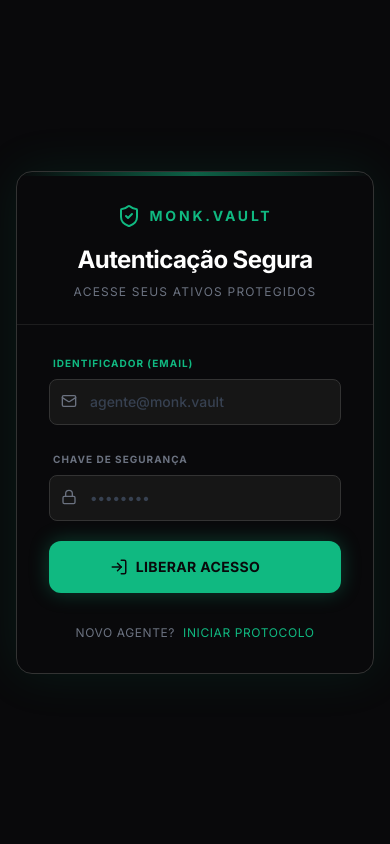
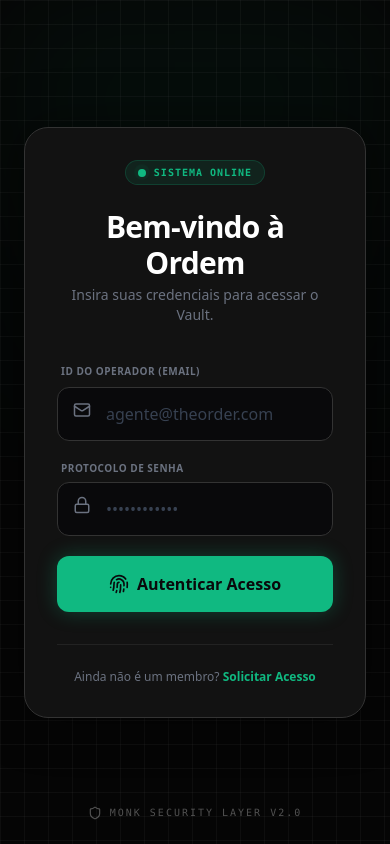
Before and after one commit to Riiiiiiik/finance-tracker, a Next.js app: page /login in a window 390 px wide. Built offline with nearby package versions, Linux system fonts and the light colour scheme.

Commit message:
feat: login redesign and mobile ui fixes

```diff
--- a/app/dashboard/page.tsx
+++ b/app/dashboard/page.tsx
@@ -287,7 +287,7 @@ export default function DashboardPage() {
     if (loading) return <div className="p-8 text-center animate-pulse text-muted-foreground">Iniciando protocolo...</div>;
 
     return (
-        <div className="min-h-screen pb-24 max-w-md mx-auto bg-background selection:bg-emerald-500/30">
+        <div className="min-h-screen pb-16 max-w-md mx-auto bg-background selection:bg-emerald-500/30">
             {/* THE HEADER: IDENTITY */}
             <header className="flex justify-between items-center p-6 bg-transparent">
                 <div className="flex items-center gap-3">
--- a/app/login/page.tsx
+++ b/app/login/page.tsx
@@ -4,19 +4,19 @@ import { useState } from 'react';
 import { supabase } from '@/lib/supabase';
 import { useRouter } from 'next/navigation';
 import Link from 'next/link';
-import { ShieldCheck, Mail, Lock, LogIn, ArrowRight } from 'lucide-react';
+import { Mail, Lock, Loader2, Fingerprint, Shield, AlertCircle } from 'lucide-react';
 import { motion } from 'framer-motion';
 
 export default function LoginPage() {
     const router = useRouter();
     const [email, setEmail] = useState('');
     const [password, setPassword] = useState('');
-    const [loading, setLoading] = useState(false);
+    const [isLoading, setIsLoading] = useState(false);
     const [error, setError] = useState('');
 
     const handleLogin = async (e: React.FormEvent) => {
         e.preventDefault();
-        setLoading(true);
+        setIsLoading(true);
         setError('');
 
         try {
@@ -27,7 +27,7 @@ export default function LoginPage() {
 
             if (error) {
                 if (error.message.includes('Invalid login credentials')) {
-                    throw new Error('Credenciais inválidas.');
+                    throw new Error('Credenciais de acesso inválidas.');
                 }
                 if (error.message.includes('Email not confirmed')) {
                     router.push(`/verify?email=${encodeURIComponent(email)}`);
@@ -40,97 +40,128 @@ export default function LoginPage() {
             router.refresh();
         } catch (err: any) {
             setError(err.message);
-        } finally {
-            setLoading(false);
+            setIsLoading(false);
         }
     };
 
     return (
-        <div className="min-h-screen flex items-center justify-center p-4 bg-[#09090B]">
+        <div className="min-h-screen bg-[#050505] flex items-center justify-center p-6 relative overflow-hidden font-sans">
+
+            {/* 1. Background Tático */}
+            <div className="absolute inset-0 bg-[linear-gradient(to_right,#80808012_1px,transparent_1px),linear-gradient(to_bottom,#80808012_1px,transparent_1px)] bg-[size:24px_24px]"></div>
+
+            {/* Efeito de Luz "Spotlight" no topo */}
+            <div className="absolute top-0 left-1/2 -translate-x-1/2 w-full h-[500px] bg-gradient-to-b from-[#10B981]/10 to-transparent opacity-60 pointer-events-none blur-3xl"></div>
+
+            {/* 2. O TERMINAL DE ACESSO */}
             <motion.div
                 initial={{ opacity: 0, scale: 0.95 }}
                 animate={{ opacity: 1, scale: 1 }}
-                className="w-full max-w-md bg-[#09090B] border border-[#333] shadow-[0_0_50px_rgba(16,185,129,0.1)] rounded-2xl overflow-hidden relative"
+                transition={{ duration: 0.5 }}
+                className="w-full max-w-md bg-[#121212] border border-[#333] rounded-3xl p-8 relative z-10 shadow-[0_0_50px_rgba(0,0,0,0.5)] backdrop-blur-xl"
             >
-                {/* Decorative Elements */}
-                <div className="absolute top-0 left-0 w-full h-1 bg-gradient-to-r from-transparent via-[#10B981] to-transparent opacity-50"></div>
+
+                {/* Status do Sistema (Badge) */}
+                <div className="flex justify-center mb-6">
+                    <div className="bg-[#10B981]/10 border border-[#10B981]/20 px-3 py-1 rounded-full flex items-center gap-2">
+                        <span className="relative flex h-2 w-2">
+                            <span className="animate-ping absolute inline-flex h-full w-full rounded-full bg-[#10B981] opacity-75"></span>
+                            <span className="relative inline-flex rounded-full h-2 w-2 bg-[#10B981]"></span>
+                        </span>
+                        <span className="text-[10px] text-[#10B981] font-mono font-bold tracking-widest uppercase">
+                            Sistema Online
+                        </span>
+                    </div>
+                </div>
 
                 {/* Header */}
-                <div className="p-8 pb-6 border-b border-[#333]/50">
-                    <div className="flex items-center justify-center gap-2 mb-4">
-                        <ShieldCheck size={24} className="text-[#10B981]" />
-                        <span className="text-[#10B981] font-bold text-sm uppercase tracking-[0.2em]">Monk.Vault</span>
-                    </div>
-                    <h1 className="text-2xl font-bold text-center text-white tracking-tight">Autenticação Segura</h1>
-                    <p className="text-gray-500 text-center text-xs uppercase tracking-widest mt-2">Acesse seus ativos protegidos</p>
+                <div className="text-center mb-8">
+                    <h1 className="text-3xl font-bold text-white tracking-tight mb-1">Bem-vindo à Ordem</h1>
+                    <p className="text-gray-500 text-sm">Insira suas credenciais para acessar o Vault.</p>
                 </div>
 
-                <div className="p-8 pt-6">
+                {/* Formulário */}
                 <form onSubmit={handleLogin} className="space-y-5">
+
                     {error && (
-                            <div className="p-3 bg-red-500/10 border border-red-500/20 rounded-lg text-red-500 text-xs font-mono">
-                                <span className="font-bold">ACESSO NEGADO:</span> {error}
+                        <div className="p-3 bg-red-500/10 border border-red-500/20 rounded-xl text-red-500 text-xs font-mono flex items-center gap-2">
+                            <AlertCircle size={16} />
+                            <span>{error}</span>
                         </div>
                     )}
 
+                    {/* Email */}
                     <div className="space-y-1.5">
-                            <label className="text-[10px] text-[#10B981] font-bold uppercase tracking-widest pl-1">Identificador (Email)</label>
-                            <div className="relative">
-                                <Mail size={16} className="absolute left-3 top-3.5 text-gray-500" />
+                        <label className="text-[10px] text-gray-500 font-bold uppercase tracking-wider ml-1">ID do Operador (Email)</label>
+                        <div className="relative group">
+                            <Mail size={18} className="absolute left-4 top-3.5 text-gray-500 group-focus-within:text-[#10B981] transition-colors" />
                             <input
                                 type="email"
                                 value={email}
                                 onChange={(e) => setEmail(e.target.value)}
-                                    placeholder="agente@monk.vault"
-                                    className="w-full bg-[#161616] border border-[#333] text-white rounded-lg p-3 pl-10 focus:border-[#10B981] focus:outline-none transition-all placeholder:text-gray-700 text-sm font-medium"
+                                placeholder="agente@theorder.com"
+                                className="w-full bg-[#09090B] border border-[#333] text-white rounded-xl py-3.5 pl-12 pr-4 focus:border-[#10B981] focus:outline-none focus:shadow-[0_0_15px_rgba(16,185,129,0.1)] transition-all placeholder:text-gray-700 font-medium"
                                 required
                             />
                         </div>
                     </div>
 
+                    {/* Senha */}
                     <div className="space-y-1.5">
-                            <label className="text-[10px] text-gray-500 font-bold uppercase tracking-widest pl-1">Chave de Segurança</label>
-                            <div className="relative">
-                                <Lock size={16} className="absolute left-3 top-3.5 text-gray-500" />
+                        <div className="flex justify-between items-center ml-1">
+                            <label className="text-[10px] text-gray-500 font-bold uppercase tracking-wider">Protocolo de Senha</label>
+
+                        </div>
+                        <div className="relative group">
+                            <Lock size={18} className="absolute left-4 top-3.5 text-gray-500 group-focus-within:text-[#10B981] transition-colors" />
                             <input
                                 type="password"
                                 value={password}
                                 onChange={(e) => setPassword(e.target.value)}
-                                    placeholder="••••••••"
-                                    className="w-full bg-[#161616] border border-[#333] text-white rounded-lg p-3 pl-10 focus:border-[#10B981] focus:outline-none transition-all placeholder:text-gray-700 text-sm font-medium"
+                                placeholder="••••••••••••"
+                                className="w-full bg-[#09090B] border border-[#333] text-white rounded-xl py-3.5 pl-12 pr-4 focus:border-[#10B981] focus:outline-none focus:shadow-[0_0_15px_rgba(16,185,129,0.1)] transition-all placeholder:text-gray-700"
                                 required
                             />
                         </div>
                     </div>
 
+                    {/* Botão de Ação */}
                     <button
                         type="submit"
-                            disabled={loading}
-                            className="w-full py-4 rounded-xl bg-[#10B981] hover:bg-[#0fa372] text-[#09090B] font-bold text-sm uppercase tracking-wide shadow-[0_0_20px_rgba(16,185,129,0.3)] transition-all flex items-center justify-center gap-2 hover:scale-[1.02] active:scale-[0.98] disabled:opacity-50 disabled:cursor-not-allowed group"
+                        disabled={isLoading}
+                        className="w-full bg-[#10B981] hover:bg-[#0fa372] text-[#09090B] font-bold py-4 rounded-xl shadow-[0_0_20px_rgba(16,185,129,0.3)] transition-all transform active:scale-[0.98] flex items-center justify-center gap-2 mt-4 disabled:opacity-50 disabled:cursor-not-allowed"
                     >
-                            {loading ? (
-                                'Verificando...'
+                        {isLoading ? (
+                            <Loader2 size={20} className="animate-spin" />
                         ) : (
                             <>
-                                    <LogIn size={18} />
-                                    Liberar Acesso
-                                    <ArrowRight size={16} className="opacity-0 group-hover:opacity-100 transition-opacity -ml-1" />
+                                <Fingerprint size={20} /> Autenticar Acesso
                             </>
                         )}
                     </button>
+
                 </form>
 
-                    <div className="mt-8 text-center">
-                        <Link
-                            href="/register"
-                            className="text-gray-500 hover:text-[#10B981] text-xs uppercase tracking-wider transition-colors flex items-center justify-center gap-2 group"
-                        >
-                            Novo Agente?
-                            <span className="text-[#10B981] group-hover:underline">Iniciar Protocolo</span>
+                {/* Footer Link */}
+                <div className="mt-8 text-center border-t border-[#222] pt-6">
+                    <p className="text-xs text-gray-500">
+                        Ainda não é um membro?{' '}
+                        <Link href="/register" className="text-[#10B981] font-bold hover:underline transition-colors">
+                            Solicitar Acesso
                         </Link>
+                    </p>
                 </div>
+
+            </motion.div>
+
+            {/* Marca D'água */}
+            <div className="absolute bottom-6 flex items-center gap-2 opacity-30">
+                <Shield size={14} className="text-white" />
+                <span className="text-[10px] text-white font-mono tracking-[0.2em] uppercase">
+                    Monk Security Layer v2.0
+                </span>
             </div>
-            </motion.div>
+
         </div>
     );
 }
```
Also changed, not shown: components/MagicTransactionForm.tsx (+41 -39 lines). Lines whose indentation alone changed are shown as unchanged.
